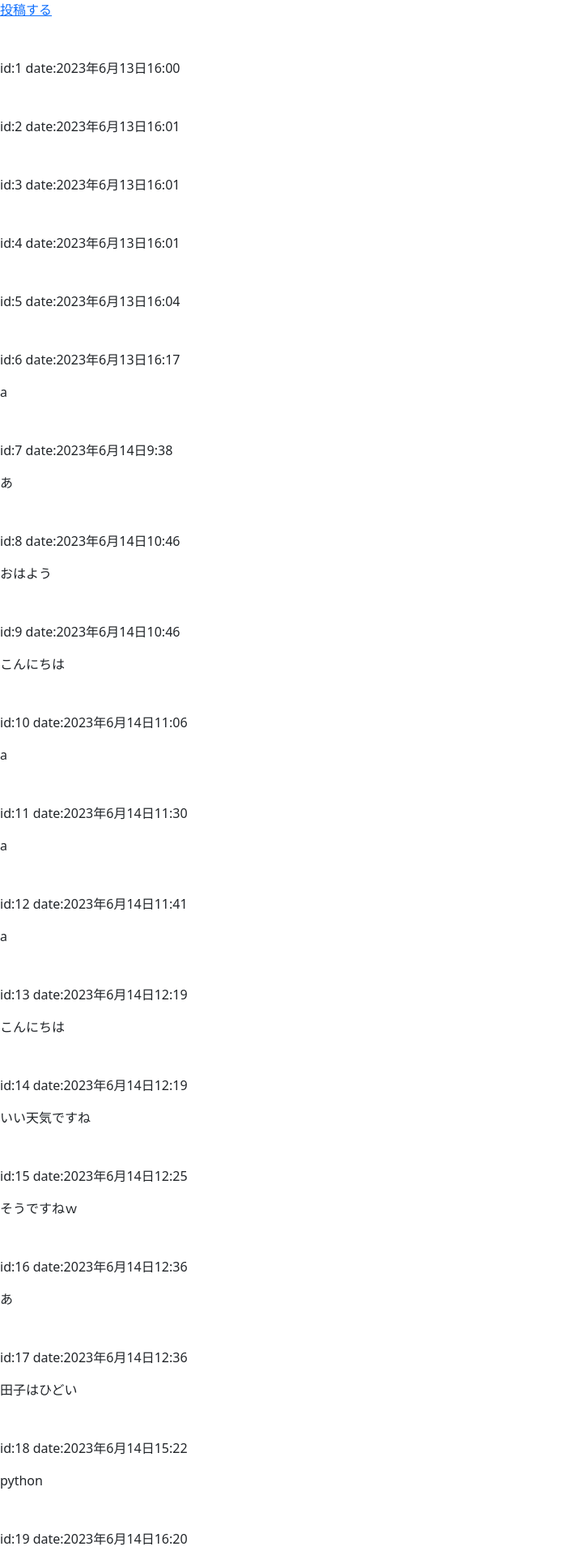
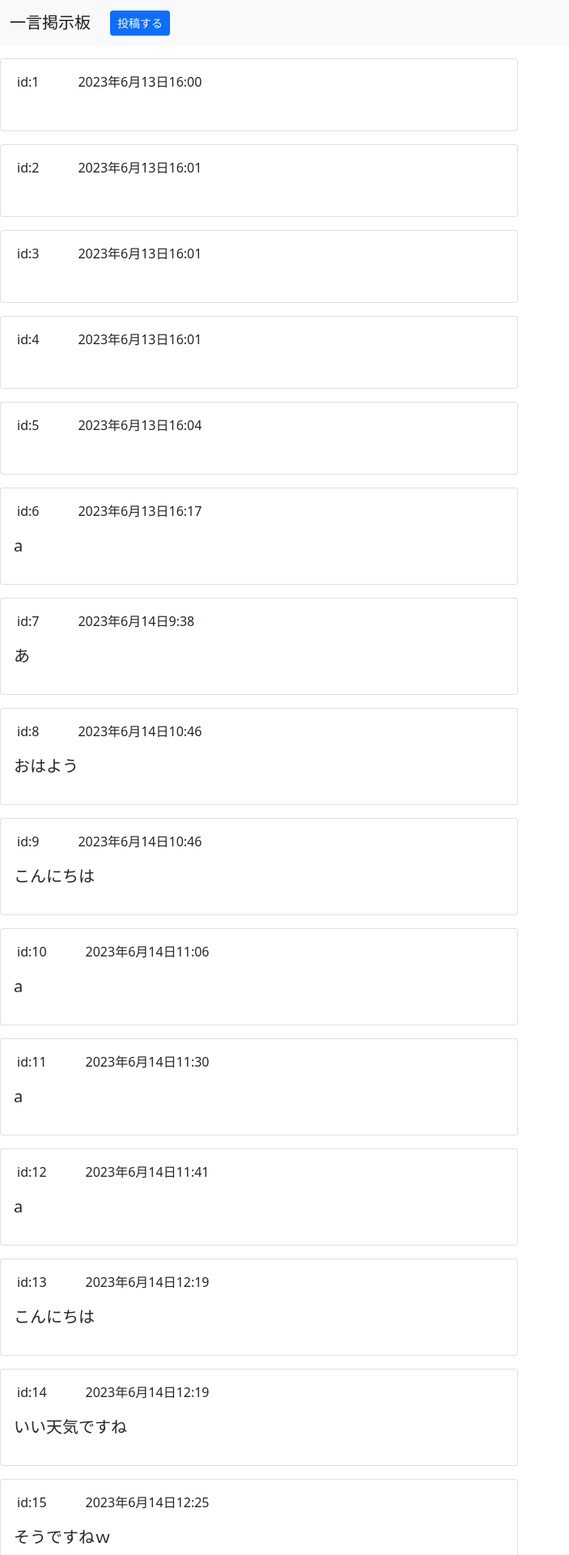
Before and after one commit to harryp0tterK/Django-inschool, a Django app: page / in a window 1280 px wide. Shown: the top 1920 px of the page at 81% size, without its empty margins (0-703 px from the left). Run offline with Django 4.2, Linux system fonts and the light colour scheme; data comes from the database, SQL or seed files in the repository; both versions use the stored data as it was after the commit.

Commit message:
change-0620-01

```diff
--- a/schoolsns/snsapp/models.py
+++ b/schoolsns/snsapp/models.py
@@ -1,5 +1,5 @@
 from django.db import models
 
 class Post(models.Model):
-    content = models.CharField(max_length=200)
+    content = models.CharField(max_length=50)
     timestamp = models.DateTimeField(auto_now_add=True)
--- /dev/null
+++ b/schoolsns/template/base.html
@@ -0,0 +1,34 @@
+<!DOCTYPE html>
+{% load static %}
+<html lang="ja">
+<head>
+  <meta charset="utf-8">
+  <title>一言掲示板</title>
+  <link href="https://cdn.jsdelivr.net/npm/bootstrap@5.0.2/dist/css/bootstrap.min.css" rel="stylesheet" integrity="sha384-EVSTQN3/azprG1Anm3QDgpJLIm9Nao0Yz1ztcQTwFspd3yD65VohhpuuCOmLASjC" crossorigin="anonymous">
+  <script src="https://cdn.jsdelivr.net/npm/bootstrap@5.0.2/dist/js/bootstrap.bundle.min.js" integrity="sha384-MrcW6ZMFYlzcLA8Nl+NtUVF0sA7MsXsP1UyJoMp4YLEuNSfAP+JcXn/tWtIaxVXM" crossorigin="anonymous"></script>
+
+</head>
+<body>
+  <nav class="navbar navbar-expand-lg navbar-light bg-light">
+    <div class="container-fluid">
+      <a class="navbar-brand" href="{% url 'index' %}">一言掲示板</a>
+      <button class="navbar-toggler" type="button" data-bs-toggle="collapse" data-bs-target="#navbarSupportedContent" aria-controls="navbarSupportedContent" aria-expanded="false" aria-label="Toggle navigation">
+        <span class="navbar-toggler-icon"></span>
+      </button>
+      <div class="collapse navbar-collapse" id="navbarSupportedContent">
+        <ul class="navbar-nav me-auto mb-2 mb-lg-0">
+          <div class="me-2"></div>
+          <a href="{% url 'create' %}" class="btn btn-primary btn-sm" tabindex="-1" role="button" aria-disabled="true">投稿する</a>
+
+        </ul>
+      </div>
+    </div>
+  </nav>
+  {% block content %}
+  {% endblock %}
+  </div>
+
+
+
+</body>
+</html>
--- a/schoolsns/template/index.html
+++ b/schoolsns/template/index.html
@@ -1,28 +1,21 @@
-<!DOCTYPE html>
-{% load static %}
-<html lang="ja">
-<head>
-  <meta charset="utf-8">
-  <title>掲示板（仮）</title>
-  <link href="https://cdn.jsdelivr.net/npm/bootstrap@5.0.2/dist/css/bootstrap.min.css" rel="stylesheet" integrity="sha384-EVSTQN3/azprG1Anm3QDgpJLIm9Nao0Yz1ztcQTwFspd3yD65VohhpuuCOmLASjC" crossorigin="anonymous">
-  <script src="https://cdn.jsdelivr.net/npm/bootstrap@5.0.2/dist/js/bootstrap.bundle.min.js" integrity="sha384-MrcW6ZMFYlzcLA8Nl+NtUVF0sA7MsXsP1UyJoMp4YLEuNSfAP+JcXn/tWtIaxVXM" crossorigin="anonymous"></script>
+{% extends 'base.html' %}
+{% block content%}
 
-</head>
-<body>
+  <div class="container-fuild">
+  {% for post in post_list %}
+  <div class="card mt-3" style="width: 50%;">
+    <div class="card-body">
+      <div class="d-flex">
+      <p class="ms-1 me-5">id:{{ post.id }}</p>
+      <p>{{post.timestamp}}</p>
+      </div>
+      <p class="fs-5">{{ post.content }}</p>
+    </div>
+    </div>
+  </div>
 
-  <a href="{% url 'create' %}">投稿する</a>
 
-  <div>
-  {% for post in post_list %}
-    <div class="mt-5">
-    <p>id:{{ post.id }} date:{{post.timestamp}}</p>
-    <p>{{ post.content }}</p>
-    </div>
   {% endfor %}
 
   </div>
-
-
-
-</body>
-</html>
+{% endblock %}
```
Also changed, not shown: schoolsns/template/create.html (+3 -15 lines), schoolsns/db.sqlite3, schoolsns/snsapp/migrations/0002_alter_post_content.py (added).
